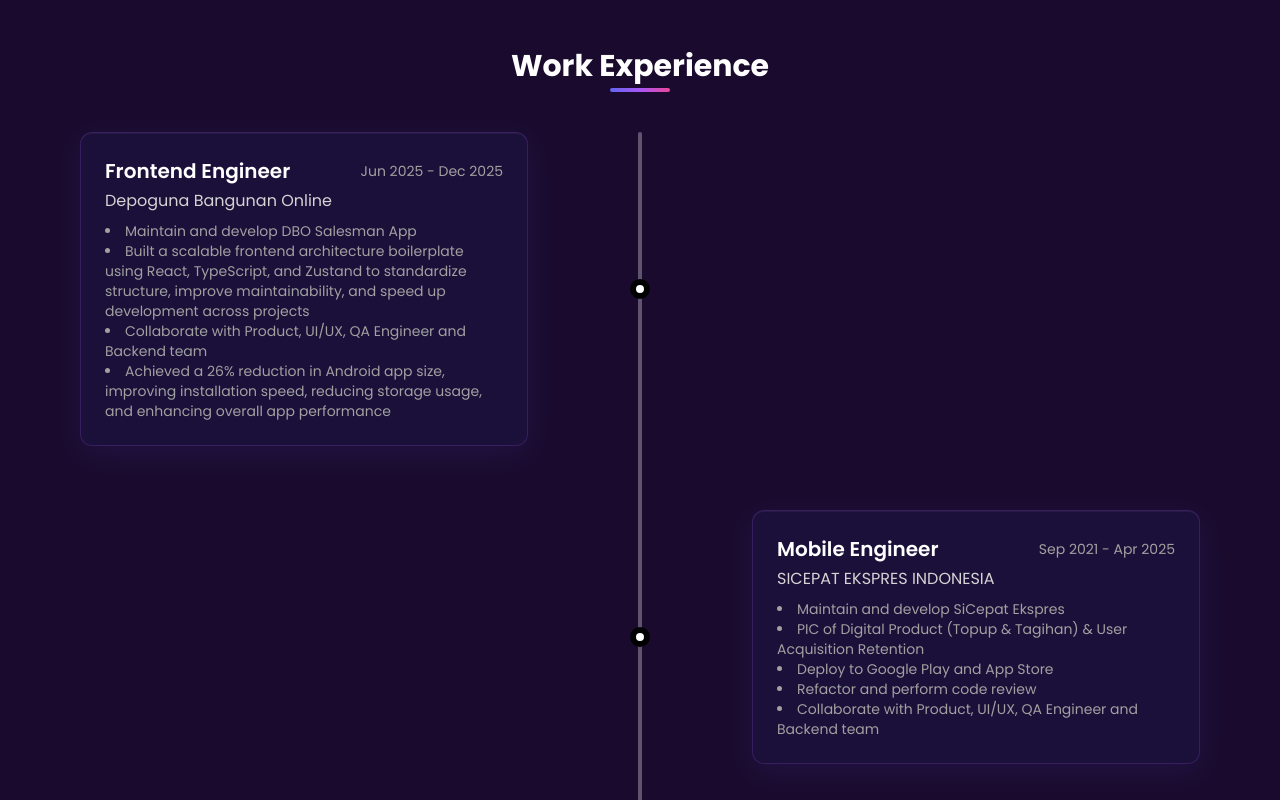
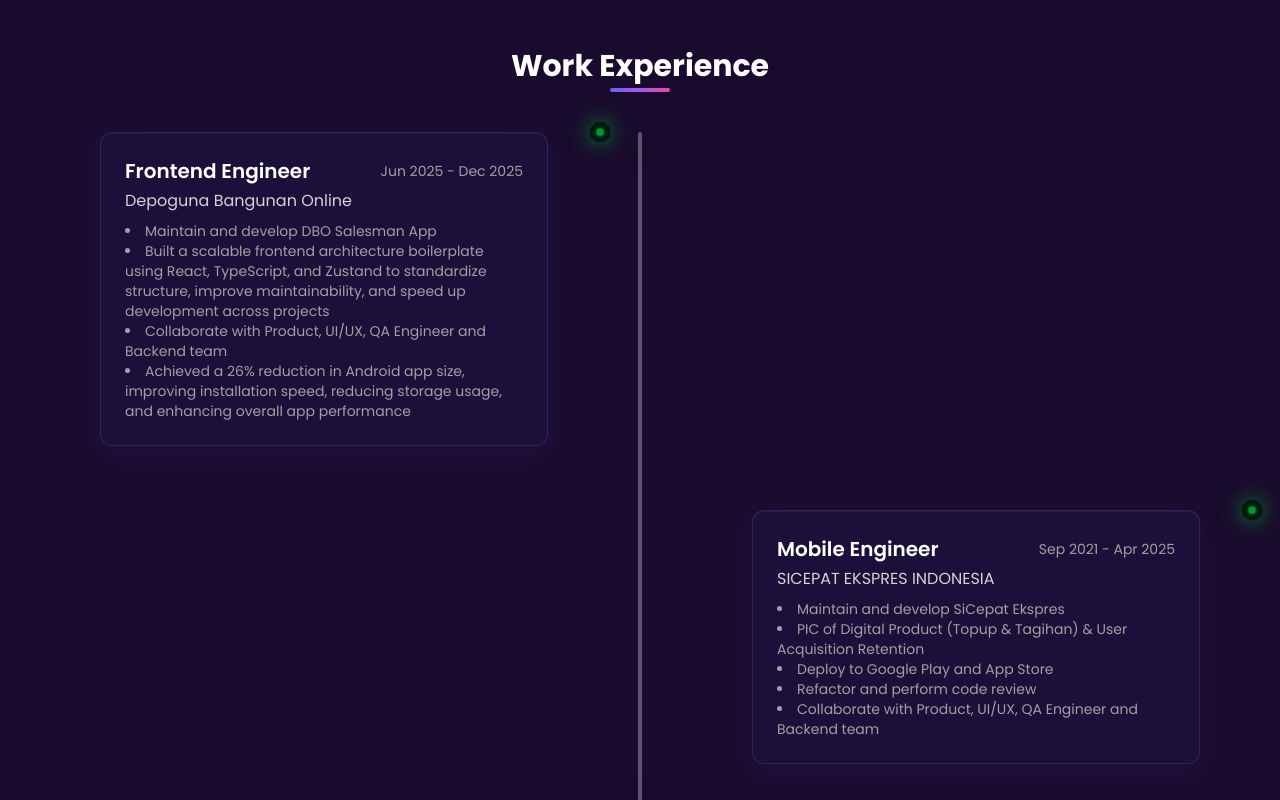
Before and after one commit to zakkymf/zakkymf.github.io, a React (Vite) app: page / in a window 1280 px wide. Shown: the part 1600-2400 px from the top of the page. Built offline with nearby package versions, Linux system fonts and the light colour scheme.

Commit message:
fix: css timeline dot

```diff
--- a/src/App.css
+++ b/src/App.css
@@ -383,7 +383,7 @@
 }
 
 /* Timeline Dot Glow */
-.absolute.left-1\\/2.w-5 {
+.absolute.left-1\/2.w-5 {
     background: linear-gradient(135deg, #6366f1, #a855f7);
     box-shadow:
         0 0 20px rgba(168, 85, 247, 0.6),
@@ -395,7 +395,7 @@
     position: relative;
 }
 
-.absolute.left-1\\/2.w-5::before {
+.absolute.left-1\/2.w-5::before {
     content: "";
     position: absolute;
     inset: -3px;
```
